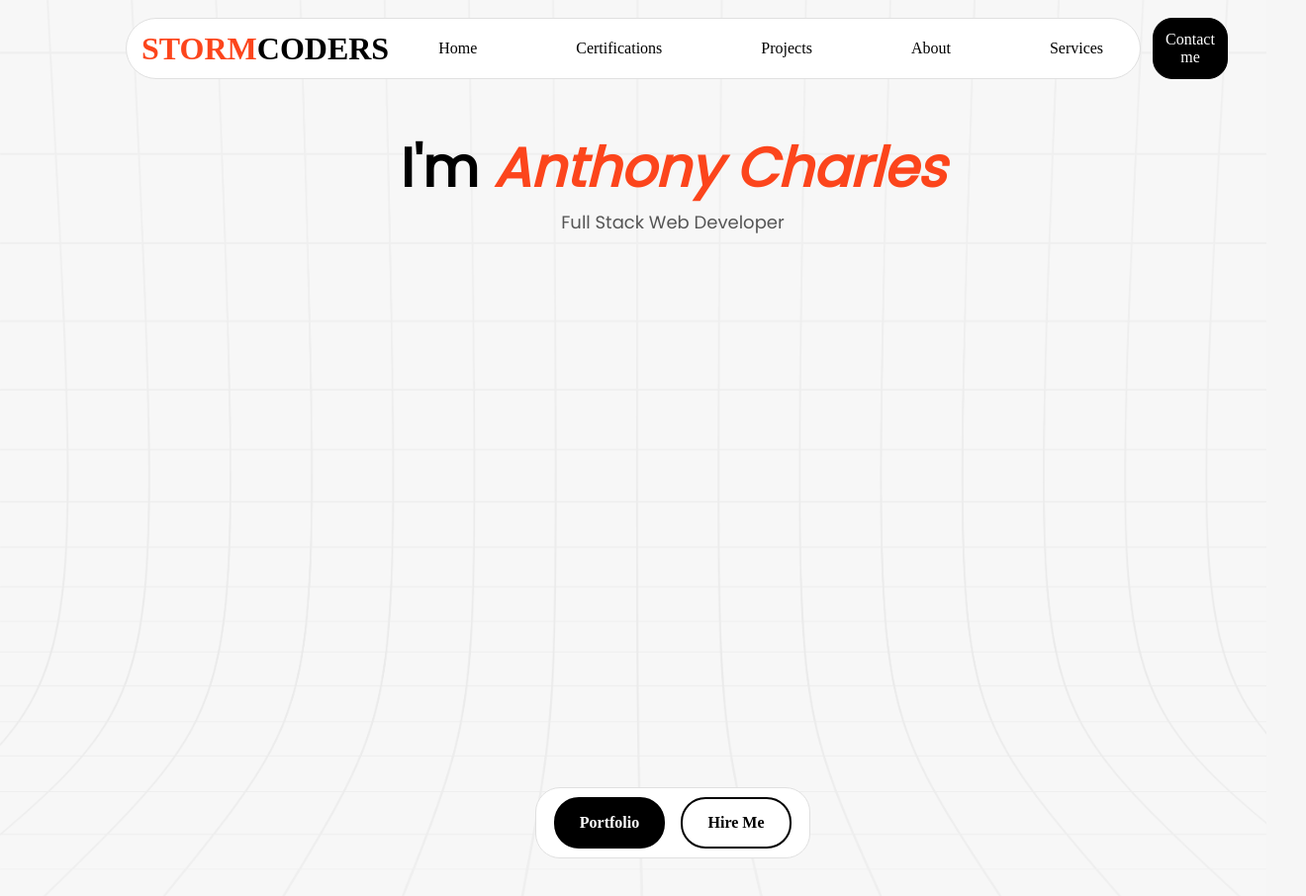
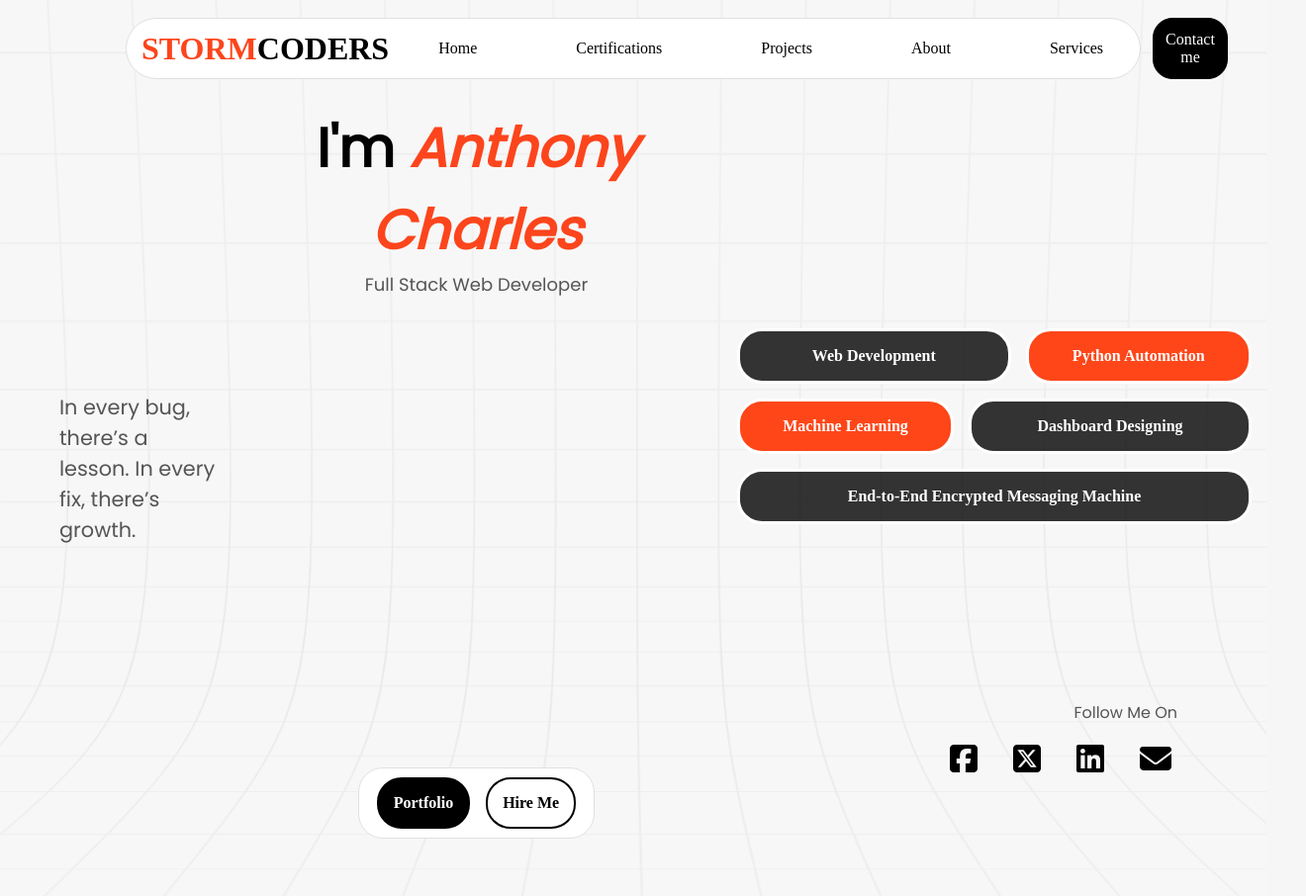
Before and after one commit to stormcoders01/fileshares, a plain HTML site: page Landing page/index.html in a window 1280 px wide. Shown: the whole page at 99% size, 1320 px wide, since content can reach past the window. Drawn offline with Linux system fonts and the light colour scheme; a web font is replaced by a local one.

Commit message:
Add files via upload

```diff
--- a/Landing page/index.html
+++ b/Landing page/index.html
@@ -36,6 +36,14 @@
             </header>
 
 
+        <div class="centercontent">
+                <div class="quotes_clintes">
+
+                    <div class="quotes" ><p >In every bug, there’s a lesson. In every fix, there’s growth.</p> </div>
+
+
+                </div>
+
 
 
                 <div class="heading">
@@ -52,22 +60,58 @@
 
                 </div>
 
-        <!-- <div class="centercontent">
-                <p class="quotes">In every bug, there’s a lesson. In every fix, there’s growth.</p>
+
+
+
+                <div class="skils_socialmedia">
+                    <div class="skils">
+                    <table>
+                        <th>
+                            <tr>
+                                <td class="dum"></td>
+                                <td class="dum"></td>
+                                <td class="dum"></td>
+                            </tr>
+
+
+                        </th>
+                        <tr>
+                            <td colspan="2"class="webd">Web Development</td>
+                            <td class="pyauto">Python Automation</td>
+
+
+                            </tr>
+                        <tr>
+                            <td class="ml">Machine Learning</td>
+                            <td colspan="2" class="dash">Dashboard Designing</td>
+
+
+                            </tr>
+                        <tr>
+
+                            <td class="secure" colspan="3">End-to-End Encrypted Messaging Machine</td>
+
+                            </tr>
+                    </table>
+                    </div>
+                    <!--  social media -->
+
 
                     <div class="socialmedia">
                         <p class="socialmedia-follow">Follow Me On</p>
+                        <div class="icons">
                             <i class="fa-brands fa-square-facebook"></i>
                             <i class="fa-brands fa-square-x-twitter"></i>
                             <i class="fa-brands fa-linkedin"></i>
                             <i class="fa-solid fa-envelope"></i>
                         </div>
 
+                    </div>
 
 
-        </div> -->
 
-
+                </div>
+        </div>
     </section>
 </body>
 </html>
--- a/Landing page/style.css
+++ b/Landing page/style.css
@@ -100,16 +100,39 @@ color: white;
 
 
 /* section one */
+
+.centercontent{
+
+    display: flex;
+    flex-direction: row;
+    justify-content: space-between;
+    width: 100%;
+}
+
+
+
+
+
+
+
+
+
+
 /* heading */
 
 .heading{
+    width: 70%;
+
+
+    /* border-style: solid; */
+
     height:750px;
     width: 100%;
     display: flex;
     flex-direction: column;
     align-items: center;
     justify-content: space-between;
-    margin: 40px;
+    margin:20px;
 
     .head{
         margin-top: 10px;
@@ -140,7 +163,7 @@ color: white;
     justify-content: space-between;
     align-items: center;
     background-color: rgb(255, 255, 255);
-    width: 20%;
+
     height: 50px;
     padding: 10px;
     border-radius: 25px;
@@ -149,12 +172,12 @@ color: white;
     border-width: 1px;
 
     .hire,.port{
-
+        width: 100%;
         border: 2px solid black;
         border-radius:25px ;
         padding: 15px;
         text-align: center;
-        width: 50%;
+
         margin: 8px 8px;
 
 
@@ -167,52 +190,106 @@ color: white;
 
 }
 
-/* heading end */
-/* section one body */
-
-.centercontent{
-    border-style: solid;
+.quotes_clintes{
+    /* border-style: solid; */
+    width: 40%;
+    display: flex;
+    flex-direction: column;
+    justify-content: space-evenly;
+    margin-left:50px;
+}
+.quotes{
 
 
+    padding: 10px;
+    font-family: Poppins;
+    color: #555555;
+    font-size: 1.3em;
+
+
+order:0;
 }
+
+.socialmedia{
+    order:2;
+
+}
+
+
+
+/* skils  */
+.skils_socialmedia{
+    /* border-style: solid; */
+    display: flex;
+    flex-direction: column;
+    justify-content: space-around;
+    padding-top:100px;
+
+    table{
+        /* border-style: solid; */
+        width: 550px;
+        text-align: center;
+        border-spacing: 15px;
+        font-family: Anybody;
+        font-weight: 600;
+
+
+        td{
+            border-style:solid;
+            border-radius: 25px;
+            padding: 16px;
+
+
+
+        }
+
+        tr .dum{
+            border-style: none;
+
+        }
+
+        tr .pyauto,.ml{
+            background-color: #FE4619;
+            color: white;
+        }
+
+        tr .webd,.dash,.secure{
+            background-color: #141414dc;
+            color: white;
+        }
+
+    }
+/* skils  */
+/* social media */
+.socialmedia{
+    display: flex;
+    flex-direction: column;
+    align-items: flex-end;
+    margin-right: 80px;
+    column-gap: 15px;
+    .socialmedia-follow{
+        font-size: 1em;
+    font-family: Poppins;
+    color: #555555;
+    padding: 10px;
+
+
+
+
+    }
+    i{
+        margin: 8px 16px;
+        font-size: 2em;
+    }
+    }
+
+}
+
+/* social media */
 
 
 
 
 
 
-
-
-/* section one body */
-
-/* quotes */
-.centercontent .quotes{
-    font-family:Poppins;
-    order: 0;
-    border-style: solid;
-
 }
-
-/* quotes end */
-
-/* social media */
-.socialmedia{
-    order: 2;
-
-}
-
-
-
-/* social media */
-
-/* portfolio-hireme */
-
-
-/* portfolio-hireme end */
-
-
-
-
-
-
-/* section one end */
```
Lines whose indentation alone changed are shown as unchanged.
